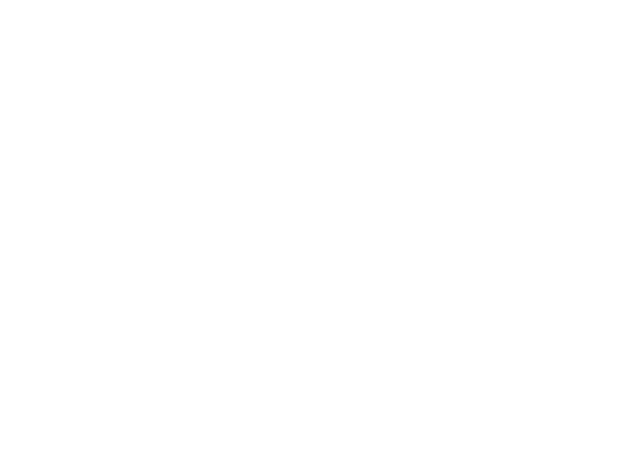
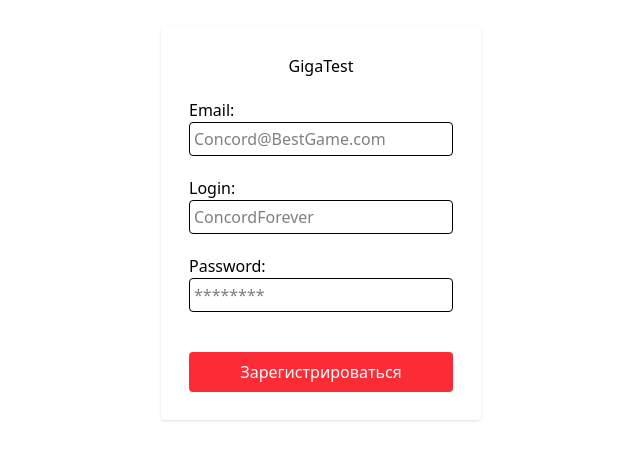
Before and after one commit to atikinvobud/TRSP, a Vue app in the folder front/: page /register in a window 1280 px wide. Before the commit this address had no page. Shown: the part 177-636 px from the top of the page, without its empty margins (319-959 px from the left). Built offline with nearby package versions, Linux system fonts and the light colour scheme; the HTML template or start-up script is replaced by a standard one.

Commit message:
Регистрация и Авторизация

```diff
--- a/front/src/App.vue
+++ b/front/src/App.vue
@@ -1 +1,3 @@
-<template></template>
+<template>
+     <router-view></router-view>
+</template>
--- /dev/null
+++ b/front/src/components/MyButton.vue
@@ -0,0 +1,9 @@
+<script setup lang="ts">
+
+</script>
+
+<template>
+    <button class="bg-red-500 rounded px-6 py-2 text-white transition hover:brightness-95 active:brightness-105">
+        <slot></slot>
+    </button>
+</template>
--- /dev/null
+++ b/front/src/components/MyInput.vue
@@ -0,0 +1,30 @@
+<script setup lang="ts">
+const props = defineProps({
+    modelValue: String,
+    inputType: {
+        type: String,
+
+    },
+    placeholder: {
+        type: String,
+        default: '',
+    },
+    isPassword: {
+        type: Boolean,
+        default: false,
+  },
+})
+
+const emit = defineEmits<{
+  (e: 'update:modelValue', value: string): void
+}>()
+</script>
+
+<template>
+<input
+    :value="modelValue"
+    @input="(e) => emit('update:modelValue', (e.target as HTMLInputElement).value)"
+    :placeholder='placeholder'
+    :type="isPassword ? 'password' : inputType"
+    class="border rounded p-1 w-full">
+</template>
--- /dev/null
+++ b/front/src/pages/LoginPage.vue
@@ -0,0 +1,77 @@
+<script setup lang="ts">
+import MyInput from '@/components/MyInput.vue'
+import MyButton from '@/components/MyButton.vue'
+import {ref} from 'vue'
+import api from '@/services/axios.ts'
+const email = ref('')
+const password = ref('')
+const message = ref('')
+const messageColor = ref('text-red-500')
+
+async function login() {
+    try {
+        const response = await api.post(
+            '/auth/login',
+            null,
+            {
+                params: {
+                    login: email.value,
+                    password: password.value,
+                }
+            }
+        )
+
+        message.value = 'Успешный вход'
+        messageColor.value = 'text-green-500'
+
+        setTimeout(() => {
+            router.push('/')
+        }, 1500)
+
+    } catch (error) {
+        message.value = 'Ошибка авторизации'
+    }
+}
+
+async function handleSubmit() {
+    if(email.value.trim() === '' || password.value.trim() === '')
+    {
+        message.value = 'Все поля должны быть заполнены'
+        return;
+    }
+
+    await login()
+}
+</script>
+
+<template>
+    <form @submit.prevent="handleSubmit" class="min-h-screen flex justify-center items-center">
+        <div class="flex flex-col shadow-sm rounded w-1/4 p-7 gap-5">
+            <p class="text-center">GigaTest</p>
+            <Transition
+                enter-active-class="transition-all duration-500 ease-in-out"
+                enter-from-class="opacity-0 max-h-0"
+                enter-to-class="opacity-100 max-h-40"
+                leave-active-class="transition-all duration-500 ease-in-out"
+                leave-from-class="opacity-100 max-h-40"
+                leave-to-class="opacity-0 max-h-0"
+                >
+                <p
+                    v-if="message"
+                    :class="['overflow-hidden font-russo leading-none text-xs text-center', messageColor]"
+                >
+                    {{ message }}
+                </p>
+            </Transition>
+            <div>
+                <p>Email:</p>
+                <MyInput v-model="email" inputType="text" placeholder="Concord@BestGame.com"></MyInput>
+            </div>
+            <div>
+                <p>Password:</p>
+                <MyInput v-model="password" inputType="text" placeholder="********" isPassword></MyInput>
+            </div>
+            <MyButton type="submit" class="mt-5">Войти</MyButton>
+        </div>
+    </form>
+</template>
--- /dev/null
+++ b/front/src/pages/RegisterPage.vue
@@ -0,0 +1,80 @@
+<script setup lang="ts">
+import MyInput from '@/components/MyInput.vue'
+import MyButton from '@/components/MyButton.vue'
+import {ref} from 'vue'
+import api from '@/services/axios.ts'
+const email = ref('')
+const login = ref('')
+const password = ref('')
+const message = ref('')
+const messageColor = ref('text-red-500')
+
+async function register() {
+    try {
+        const response = await api.post(
+            '/auth/register',
+            {
+                login: email.value,
+                password: password.value,
+                nickName: login.value,
+            }
+        )
+
+        message.value = 'Успешная регистрация'
+        messageColor.value = 'text-green-500'
+
+        setTimeout(() => {
+            router.push('/')
+        }, 1500)
+
+    } catch (error) {
+        message.value = 'Ошибка регистрации'
+    }
+}
+
+async function handleSubmit() {
+    if(email.value.trim() === '' || login.value.trim() === '' || password.value.trim() === '')
+    {
+        message.value = 'Все поля должны быть заполнены'
+        return;
+    }
+
+    await register()
+}
+</script>
+
+<template>
+    <form @submit.prevent="handleSubmit" class="min-h-screen flex justify-center items-center">
+        <div class="flex flex-col shadow-sm rounded w-1/4 p-7 gap-5">
+            <p class="text-center">GigaTest</p>
+            <Transition
+                enter-active-class="transition-all duration-500 ease-in-out"
+                enter-from-class="opacity-0 max-h-0"
+                enter-to-class="opacity-100 max-h-40"
+                leave-active-class="transition-all duration-500 ease-in-out"
+                leave-from-class="opacity-100 max-h-40"
+                leave-to-class="opacity-0 max-h-0"
+                >
+                <p
+                    v-if="message"
+                    :class="['overflow-hidden font-russo leading-none text-xs text-center', messageColor]"
+                >
+                    {{ message }}
+                </p>
+            </Transition>
+            <div>
+                <p>Email:</p>
+                <MyInput v-model="email" inputType="text" placeholder="Concord@BestGame.com"></MyInput>
+            </div>
+            <div>
+                <p>Login:</p>
+                <MyInput v-model="login" inputType="text" placeholder="ConcordForever"></MyInput>
+            </div>
+            <div>
+                <p>Password:</p>
+                <MyInput v-model="password" inputType="text" placeholder="********" isPassword></MyInput>
+            </div>
+            <MyButton type="submit" class="mt-5">Зарегистрироваться</MyButton>
+        </div>
+    </form>
+</template>
--- a/front/src/router/index.ts
+++ b/front/src/router/index.ts
@@ -1,6 +1,19 @@
 import { createRouter, createWebHistory } from 'vue-router'
+import RegisterPage from '@/pages/RegisterPage.vue'
+import LoginPage from '@/pages/LoginPage.vue'
 
-const routes = [{}]
+const routes = [
+  {
+    path: '/register',
+    component: RegisterPage,
+    name: 'RegisterPage'
+  },
+  {
+    path: '/login',
+    component: LoginPage,
+    name: 'LoginPage'
+  },
+]
 
 const router = createRouter({
   history: createWebHistory(),
--- /dev/null
+++ b/front/src/stores/user.ts
@@ -0,0 +1,15 @@
+import { defineStore } from 'pinia'
+
+export const useUserStore = defineStore('user', {
+  state: () => ({
+    userId: null as number | null,
+    userName: null as string | null
+  }),
+  actions: {
+    setUser(userId: number, userName: string) {
+      this.userId = userId
+      this.userName = userName
+    },
+  },
+  persist: true,
+})
```
Also changed, not shown: front/src/services/axios.ts (line endings or trailing spaces), 1 other file (tests, documents, lock files or other folders).
